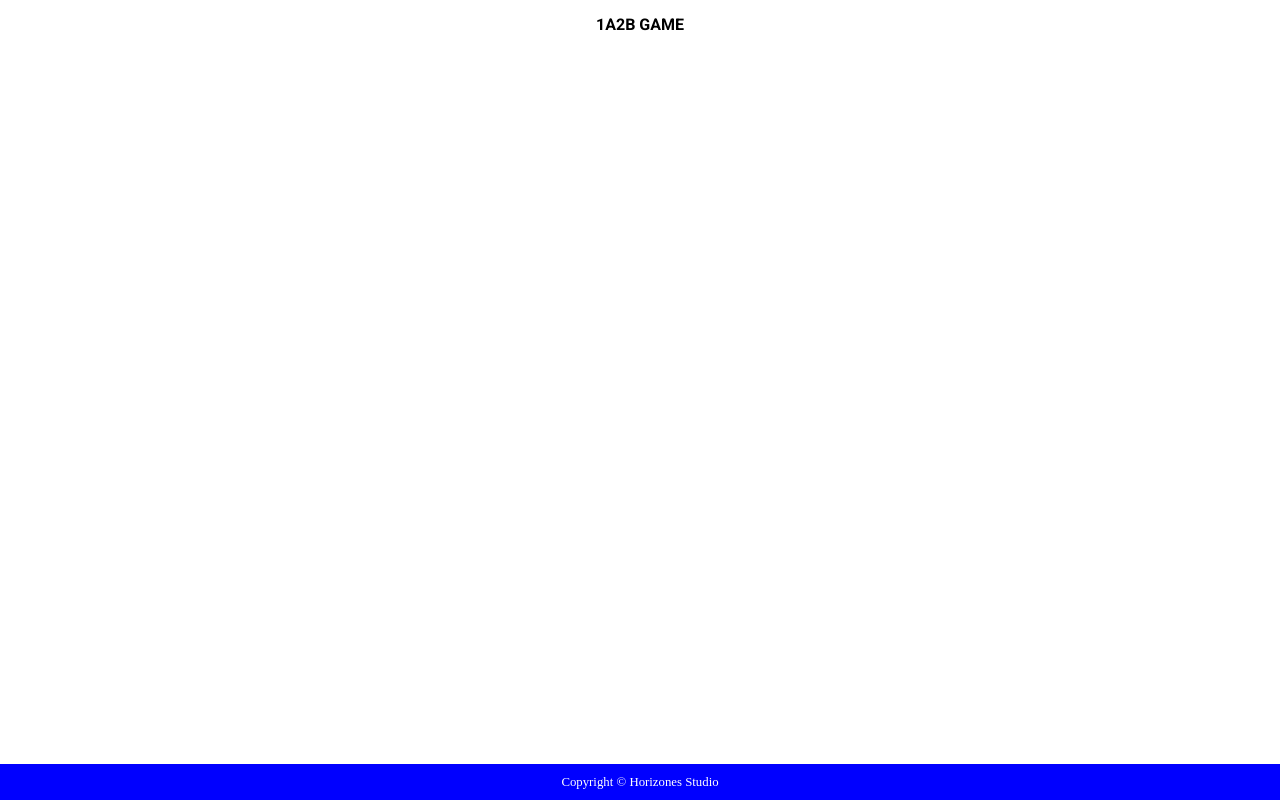
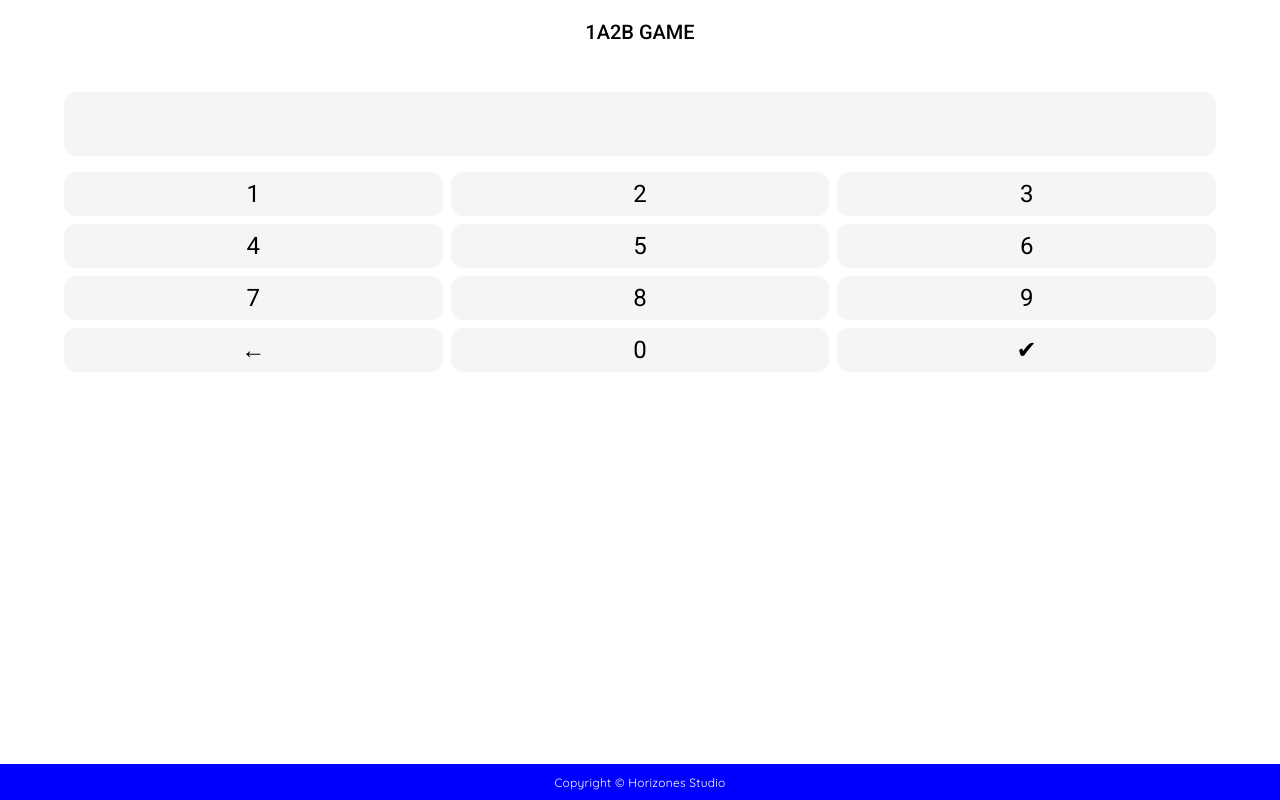
Before and after one commit to ChenLiangZhen/HorizonesWebsite, a Next.js app: page /game in a window 1280 px wide. Built offline with nearby package versions, Linux system fonts and the light colour scheme.

Commit message:
finish basic game

```diff
--- a/app/game/layout.module.css
+++ /dev/null
@@ -1,14 +0,0 @@
-.header {
-
-    height: 48px;
-    width: 100vw;
-
-    display: flex;
-    flex-direction: row;
-
-    justify-content: center;
-    align-items: center;
-
-    font-family: Roboto;
-    font-weight: 700;
-}
--- /dev/null
+++ b/app/game/layout.module.scss
@@ -0,0 +1,41 @@
+.gameBaseLayout {
+
+    height: 100%;
+    width: 100%;
+
+    display: grid;
+    grid-template-rows: [top] 64px [contentTop] 1fr [contentBottom];
+    grid-template-columns: [left] 5vw [contentLeft] 1fr [contentRight] 5vw [right];
+}
+
+.gameContent {
+
+    grid-area: contentTop / contentLeft / contentBottom / contentRight;
+
+    width: 100%;
+    height: 100%;
+
+    display: flex;
+    flex-direction: column;
+    justify-content: flex-start;
+    align-items: flex-start;
+}
+
+
+.header {
+
+    grid-area: top / left / contentTop / right;
+
+    //height: 64px;
+    //width: 100vw;
+
+    display: flex;
+    flex-direction: row;
+
+    justify-content: center;
+    align-items: center;
+
+    font-family: Roboto;
+    font-weight: 500;
+    font-size: 1.25rem;
+}
--- a/app/game/layout.tsx
+++ b/app/game/layout.tsx
@@ -1,16 +1,22 @@
 import React from "react";
-import styles from "./layout.module.css"
+import styles from "./layout.module.scss"
 
 export default function GameLayout({children}: {
 	children: React.ReactNode
 }) {
 
 	return (
-		<div>
+
+		<div className={styles.gameBaseLayout}>
 
 			<div className={styles.header}>1A2B GAME</div>
 
-			{children}
+			<div className={styles.gameContent}>
+
+				{children}
+
+			</div>
+
 		</div>
 
 	)
--- a/app/game/page.module.css
+++ b/app/game/page.module.css
@@ -0,0 +1,108 @@
+.numPadBase {
+
+    display: grid;
+    grid-template-columns: repeat(3, 1fr);
+    grid-template-rows:  repeat(4, 1fr);
+    grid-column-gap: 0.5rem;
+    grid-row-gap: 0.5rem;
+
+    width: 100%;
+    /*height: 240px;*/
+}
+
+.numButton {
+
+    display: flex;
+    justify-content: center;
+    align-items:  center;
+
+    padding: 8px;
+
+    font-family: Roboto;
+    font-size: 1.5rem;
+
+    background-color: whitesmoke;
+    border-radius: 12px;
+}
+
+.guessInput {
+
+    display: flex;
+    justify-content: center;
+    align-items: center;
+
+    height: 64px;
+    width: calc(100% - 16px);
+    margin-bottom: 16px;
+    padding-left: 16px;
+
+    outline: none;
+
+    background-color: whitesmoke;
+    border: none;
+    border-radius: 12px;
+
+    font-size: 2.5rem;
+    font-family: Roboto;
+    font-weight: 800;
+    letter-spacing: 16px;
+    cursor: none
+
+}
+
+.upperSection {
+
+    width: 100%;
+}
+
+.lowerSection {
+
+    margin-top: 32px;
+    width: 100%;
+    margin-bottom: 16px;
+}
+
+.errorString {
+
+    display: flex;
+    justify-content: center;
+    align-items: center;
+
+    height: 12px;
+    width: 100%;
+    margin-bottom: 16px;
+    padding-left: 2px;
+
+    outline: none;
+
+    font-size: 1rem;
+    font-family: Roboto;
+    font-weight: 800;
+    color: blue;
+    letter-spacing: 2px;
+    cursor: none
+}
+
+.guessHistoryRow {
+
+    display: flex;
+    justify-content: center;
+    align-items: center;
+
+    height: 36px;
+    width: calc(100% - 16px);
+    margin-bottom: 8px;
+    padding-left: 16px;
+
+    outline: none;
+
+    background-color: whitesmoke;
+    border: none;
+    border-radius: 12px;
+
+    font-size: 1.25rem;
+    font-family: Roboto;
+    font-weight: 800;
+    letter-spacing: 12px;
+    cursor: none;
+}
--- a/app/game/page.tsx
+++ b/app/game/page.tsx
@@ -1,18 +1,139 @@
-// import Image from "next/image";
-//
-// async function getProducts() {
-// 	const res = await fetch('https://dummyjson.com/products?limit=50', {next: {revalidate: 2}})
-// 	const data = await res.json()
-// 	return data?.products as any[]
-//
-// }
+"use client"
 
-export default async function Game() {
+import styles from "./page.module.css"
+import {useEffect, useState} from "react";
+
+// @ts-ignore
+import { v4 as uuidv4 } from 'uuid';
+
+export default function GamePage() {
+
+	const [theAnswer, setTheAnswer] = useState([0, 0, 0, 0])
+	const [guessInput, setGuessInput] = useState<any>([])
+	const [guessHistory, setGuessHistory] = useState<any>([])
+	const [guessTimes, setGuessTimes] = useState<any>(1)
+
+	const [errorString, setErrorString] = useState("")
+
+	useEffect(() => {
+
+		let numAvailable = [0,1,2,3,4,5,6,7,8,9]
+		let tmpArray = [0,0,0,0]
+
+		for (let i=0; i<=3 ; ++i){
+
+			let valOfThisDigit = numAvailable[Math.floor(Math.random()*(numAvailable.length))]
+			tmpArray[i] = valOfThisDigit
+
+			let valIndex = numAvailable.indexOf(valOfThisDigit)
+			numAvailable.splice(valIndex, 1)
+
+			console.log(numAvailable)
+		}
+
+		setTheAnswer(tmpArray)
+	}, [])
+
+
+	function appendNum(num: number) {
+		if (guessInput.length < 4) {
+
+			setGuessInput((prev: []) => [...prev, num])
+		}
+	}
+
+	function deleteNum() {
+
+		console.log(guessInput)
+		setGuessInput(guessInput.filter((item: any) => guessInput.indexOf(item) !== guessInput.length -1))
+	}
+
+	function guess() {
+
+		const hasDuplicate = guessInput.some((num: number) => {
+
+			if (guessInput.indexOf(num) !== guessInput.lastIndexOf(num)) {
+				return true;
+			}
+			return false;
+
+		});
+
+		if(guessInput.length !== 4) {
+			setErrorString("必須為四位數")
+			setTimeout(()=>setErrorString(""), 1250)
+			return
+		}
+
+		if(hasDuplicate) {
+			setGuessInput([])
+			setErrorString("位數不可重複")
+			setTimeout(()=>setErrorString(""), 1250)
+			return
+		}
+
+		let A = 0
+		let B = 0
+
+		theAnswer.some((ansDigit, ansIndex) => {
+			guessInput.some((guessDigit: number, guessIndex: number) => {
+				if (guessDigit === ansDigit && guessIndex === ansIndex) {
+					A ++;
+				} else if(guessDigit === ansDigit && guessIndex !== ansIndex) {
+					B ++;
+				}
+			})
+		})
+
+		setGuessHistory((prev: []) => [...prev, {guessInput: guessInput, resultString: A + "A" + B + "B"}])
+		setGuessInput([])
+		setGuessTimes((prev: number) => prev + 1)
+		console.log(uuidv4())
+	}
 
 	return (
-		<div>
 
+		<>
+			{/*{theAnswer}*/}
 
-		</div>
+			<div className={styles.upperSection}>
+
+				<div className={styles.errorString}>{errorString}</div>
+				<div className={styles.guessInput}>{guessInput}</div>
+
+				<div className={styles.numPadBase}>
+
+					<div className={styles.numButton} onClick={() => appendNum(1)}>1</div>
+					<div className={styles.numButton} onClick={() => appendNum(2)}>2</div>
+					<div className={styles.numButton} onClick={() => appendNum(3)}>3</div>
+					<div className={styles.numButton} onClick={() => appendNum(4)}>4</div>
+					<div className={styles.numButton} onClick={() => appendNum(5)}>5</div>
+					<div className={styles.numButton} onClick={() => appendNum(6)}>6</div>
+					<div className={styles.numButton} onClick={() => appendNum(7)}>7</div>
+					<div className={styles.numButton} onClick={() => appendNum(8)}>8</div>
+					<div className={styles.numButton} onClick={() => appendNum(9)}>9</div>
+					<div className={styles.numButton} onClick={() => deleteNum()}>←</div>
+					<div className={styles.numButton} onClick={() => appendNum(0)}>0</div>
+					<div className={styles.numButton} onClick={() => guess()}>✔</div>
+
+				</div>
+
+			</div>
+
+			<div className={styles.lowerSection}>
+
+				{guessHistory.map((guessResult: any) =>
+
+					<div key={uuidv4()} className={styles.guessHistoryRow}>
+
+						<div>{guessResult.guessInput}</div>
+						<div>{"→"}</div>
+						<div>{guessResult.resultString}</div>
+
+					</div>
+				)}
+
+			</div>
+		</>
 	)
 }
--- a/app/globals.css
+++ b/app/globals.scss
@@ -1,11 +1,15 @@
 @import url('https://fonts.googleapis.com/css2?family=Roboto:wght@100;300;400;500;700;900&display=swap');
+@import url('https://fonts.googleapis.com/css2?family=Quicksand:wght@300;400;500;600;700&display=swap');
 
 html,
 body {
+
   padding: 0;
   margin: 0;
   max-width: 100vw;
-  max-height: 100vh;
+  height: 100vh;
+  background-color: white;
+  //height: calc(var(--vh, 1vh) * 100);
 }
 
 a {
--- a/app/layout.module.css
+++ /dev/null
@@ -1,42 +0,0 @@
-.baseLayout {
-
-    height: 100vh;
-    width: 100vw;
-
-    display: flex;
-    flex-direction: column;
-    justify-content: space-between;
-    align-items: center;
-
-}
-
-.header {
-
-    height: 64px;
-    width: 100vw;
-
-    display:flex;
-    flex-direction: row;
-
-    background-color: blue;
-}
-
-.footer {
-
-    height: 36px;
-    width: 100vw;
-
-    display: flex;
-    flex-direction: row;
-    justify-content: center;
-    align-items:  center;
-
-    background-color: blue;
-    color: white;
-
-    font-family: Quicksand;
-    font-size: 0.8rem;
-    font-weight: 400;
-
-    letter-spacing: 0px;
-}
--- /dev/null
+++ b/app/layout.module.scss
@@ -0,0 +1,38 @@
+.baseLayout {
+
+    height: 100vh;
+    width: 100vw;
+
+    display: grid;
+    grid-template-rows: [top] 1fr [footerTop] 36px [bottom];
+    grid-template-columns: [left] 1fr [right];
+
+}
+
+.content {
+
+    grid-area: top / left / footerTop / right;
+
+}
+
+.footer {
+
+    grid-area: footerTop / left / bottom / right;
+
+    //height: 36px;
+    //width: 100vw;
+
+    display: flex;
+    flex-direction: row;
+    justify-content: center;
+    align-items:  center;
+
+    background-color: blue;
+    color: white;
+
+    font-family: Quicksand;
+    font-size: 0.75rem;
+    font-weight: 400;
+
+    letter-spacing: 0.25px;
+}
--- a/app/layout.tsx
+++ b/app/layout.tsx
@@ -1,6 +1,8 @@
-import './globals.css'
-import React from "react";
-import styles from './layout.module.css'
+"use client"
+
+import './globals.scss'
+import React, {useEffect} from "react";
+import styles from './layout.module.scss'
 import Footer from "@/components/Footer";
 import Link from "next/link";
 
@@ -9,6 +11,21 @@ export default function RootLayout({
 }: {
   children: React.ReactNode
 }) {
+
+   useEffect(()=> {
+
+      let vh = window.innerHeight * 0.01;
+         // Then we set the value in the --vh custom property to the root of the document
+      document.documentElement.style.setProperty('--vh', `${vh}px`);
+
+      window.addEventListener('resize', () => {
+         // We execute the same script as before
+         let vh = window.innerHeight * 0.01;
+         document.documentElement.style.setProperty('--vh', `${vh}px`);
+      });
+   }, [])
+
+
 
   return (
 
@@ -20,7 +37,12 @@ export default function RootLayout({
        <body>
 
        <div className={styles.baseLayout}>
+
+          <div className={styles.content}>
+
           {children}
+
+          </div>
 
           <div className={styles.footer}>
              Copyright © Horizones Studio
--- a/next.config.js
+++ b/next.config.js
@@ -1,5 +1,6 @@
 /** @type {import('next').NextConfig} */
 const nextConfig = {
+  reactStrictMode: false,
   experimental: {
     appDir: true,
   },
--- a/package.json
+++ b/package.json
@@ -18,6 +18,8 @@
     "react": "18.2.0",
     "react-dom": "18.2.0",
     "react-spinners": "^0.13.7",
-    "typescript": "4.9.4"
+    "sass": "^1.57.1",
+    "typescript": "4.9.4",
+    "uuid": "^9.0.0"
   }
 }
```
